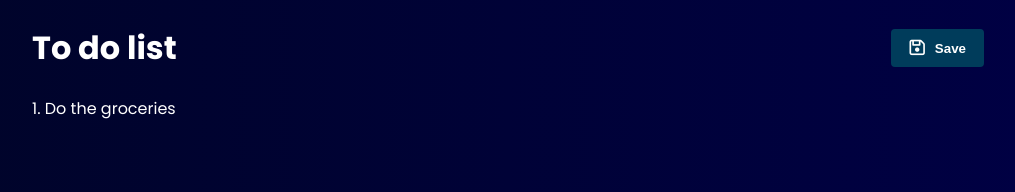
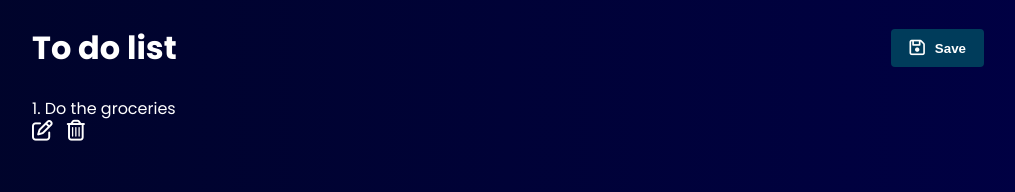
Before and after one commit to michaelpitop/sveltekit-fullstack-crud, a SvelteKit app: page /dashboard in a window 1280 px wide. Shown: the top 192 px of the page, without its empty margins (132-1147 px from the left). Built offline with nearby package versions, Linux system fonts and the light colour scheme.

Commit message:
added edit and delete functions

```diff
--- a/src/routes/dashboard/+page.svelte
+++ b/src/routes/dashboard/+page.svelte
@@ -10,7 +10,22 @@
         }
         todoList = [...todoList, currTodo];
         currTodo = "";
+    }
 
+    function editTodo(index) {
+        let newTodoList = [...todoList].filter((val, i) => {
+            return i !== index;
+        });
+        currTodo = todoList[index];
+        todoList = newTodoList;
+    }
+
+    function removeTodo(index) {
+        let newTodoList = [...todoList].filter((val, i) => {
+            console.log(i, index, i !== index);
+            return i != index;
+        });
+        todoList = newTodoList;
     }
 </script>
 
@@ -22,7 +37,23 @@
     <main>
         {#each todoList as todo, index }
             <div class="todo">
-                {index + 1}. {todo}
+                <p>
+                    {index + 1}. {todo}
+                </p>
+                <div class="actions">
+                    <i
+                    on:click={() => {
+                        editTodo(index)
+                    }}
+                     on:keydown={() => {}}
+                     class="fa-regular fa-pen-to-square"></i>
+                    <i
+                    on:click={() => {
+                        removeTodo(index)
+                    }}
+                     on:keydown={() => {}}
+                    class="fa-regular fa-trash-can"></i>
+                </div>
             </div>
         {/each}
 
@@ -87,6 +118,21 @@
         flex: 1;
     }
 
+    .actions {
+        display: flex;
+        align-items: center;
+        gap: 14px;
+        font-size: 1.3rem;
+    }
+
+    .actions i {
+        cursor: pointer;
+    }
+
+    .actions i:hover {
+        color: coral;
+    }
+
     .enterTodo {
         display: flex;
         align-items: stretch;
```
